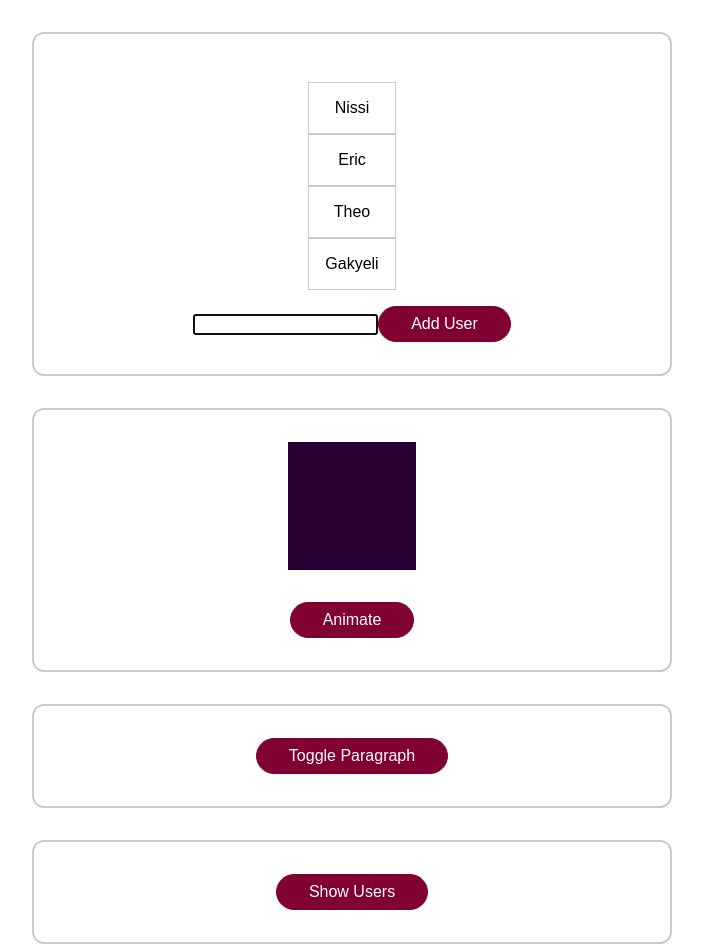
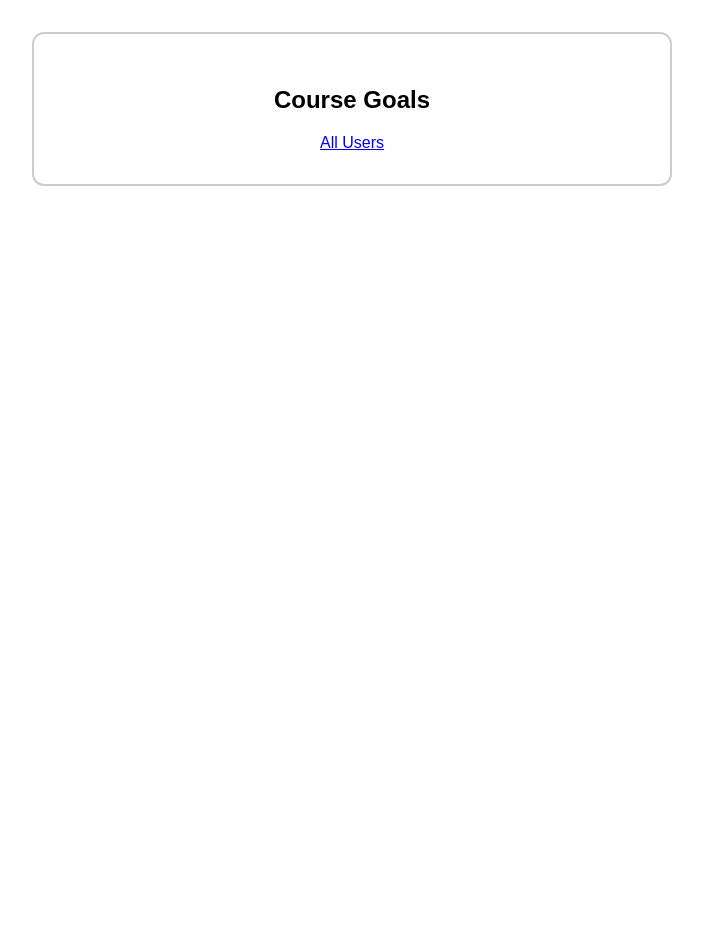
Before and after one commit to tjeaneric/vue3-animation, a Vue app: page /goals in a window 1280 px wide. Shown: the top 952 px of the page, without its empty margins (288-991 px from the left). After the commit the page ends 800 px from the top, so only its background shows below. Built offline with nearby package versions, Linux system fonts and the light colour scheme.

Commit message:
added animating route changes

```diff
--- a/package.json
+++ b/package.json
@@ -10,7 +10,8 @@
     "format": "prettier --write src/"
   },
   "dependencies": {
-    "vue": "^3.2.47"
+    "vue": "^3.2.47",
+    "vue-router": "^4.0.13"
   },
   "devDependencies": {
     "@rushstack/eslint-patch": "^1.2.0",
--- a/src/App.vue
+++ b/src/App.vue
@@ -91,42 +91,11 @@
 </script>
 
 <template>
-  <div class="container">
-    <ListData />
-  </div>
-  <div class="container">
-    <div class="block" :class="{ animate: animatedBlock }"></div>
-    <button @click="animateBlock">Animate</button>
-  </div>
-  <div class="container">
-    <transition
-      :css="false"
-      @before-enter="beforeEnter"
-      @enter="enter"
-      @after-enter="afterEnter"
-      @before-leave="beforeLeave"
-      @leave="leave"
-      @after-leave="afterLeave"
-      @enter-cancelled="enterCancelled"
-      @leave-cancelled="leaveCancelled"
-    >
-      <p v-if="parIsVisible">This is only sometimes visible....</p>
-    </transition>
-    <button @click="toggleParagraph">Toggle Paragraph</button>
-  </div>
-  <div class="container">
-    <transition name="fade-btn" mode="out-in">
-      <button @click="showUsers" v-if="!usersAreVisible">Show Users</button>
-      <button @click="hideUsers" v-else>Hide Users</button>
-    </transition>
-  </div>
-  <base-modal @close="hideDialog" :open="dialogIsVisible">
-    <p>This is a test dialog!</p>
-    <button @click="hideDialog">Close it!</button>
-  </base-modal>
-  <div class="container">
-    <button @click="showDialog">Show Dialog</button>
-  </div>
+  <router-view v-slot="slotProps">
+    <transition name="fade-btn" mode="out-in"
+      ><component :is="slotProps.Component"></component
+    ></transition>
+  </router-view>
 </template>
 
 <style>
@@ -192,6 +161,14 @@
   opacity: 1;
 }
 
+.route-enter-active {
+  animation: slide-fade 0.4s ease-out;
+}
+
+.route-leave-active {
+  animation: slide-fade 0.4s ease-in;
+}
+
 @keyframes slide-fade {
   0% {
     transform: translateX(0) scale(1);
--- a/src/main.js
+++ b/src/main.js
@@ -1,9 +1,22 @@
 import { createApp } from 'vue'
+import { createRouter, createWebHistory } from 'vue-router'
 import App from './App.vue'
 import BaseModal from './components/BaseModal.vue'
+import AllUsers from './pages/AllUsers.vue'
+import CourseGoals from './pages/CourseGoals.vue'
+
+const router = createRouter({
+  history: createWebHistory(),
+
+  routes: [
+    { path: '/', component: AllUsers },
+    { path: '/goals', component: CourseGoals }
+  ]
+})
 
 const app = createApp(App)
 
 app.component('base-modal', BaseModal)
+app.use(router)
 
-app.mount('#app')
+router.isReady().then(() => app.mount('#app'))
--- /dev/null
+++ b/src/pages/AllUsers.vue
@@ -0,0 +1,6 @@
+<template>
+  <div class="container">
+    <h2>All Users</h2>
+    <router-link to="/goals">Course goals</router-link>
+  </div>
+</template>
--- /dev/null
+++ b/src/pages/CourseGoals.vue
@@ -0,0 +1,6 @@
+<template>
+  <div class="container">
+    <h2>Course Goals</h2>
+    <router-link to="/">All Users</router-link>
+  </div>
+</template>
```
Also changed, not shown: 1 other file (tests, documents, lock files or other folders).
